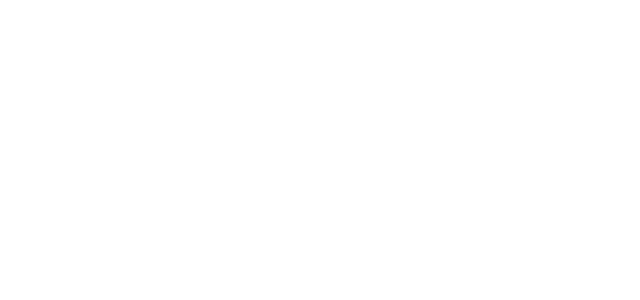
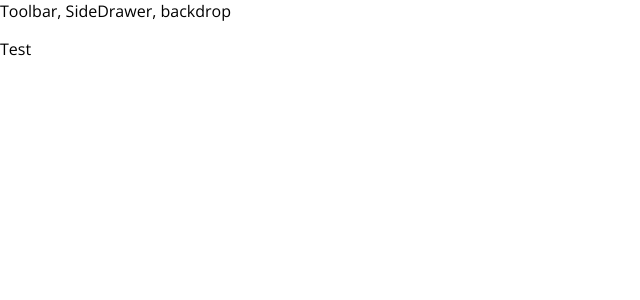
Before and after one commit to kamalogudah/burger_builder, a React app: page / in a window 1280 px wide. Shown: the top 300 px of the page, without its empty margins (0-640 px from the left). Built offline with nearby package versions, Linux system fonts and the light colour scheme.

Commit message:
Creating a Layout Component

```diff
--- a/src/App.js
+++ b/src/App.js
@@ -1,8 +1,14 @@
 import React, { Component } from "react";
-
+import Layout from "./components/Layout/Layout";
 class App extends Component {
   render() {
-    return <div />;
+    return (
+      <div>
+        <Layout>
+          <p>Test</p>
+        </Layout>
+      </div>
+    );
   }
 }
 
--- /dev/null
+++ b/src/components/Layout/Layout.js
@@ -0,0 +1,13 @@
+import React from "react";
+import Aux from "../../hoc/Aux";
+
+const layout = props => (
+  <Aux>
+    <div>
+      Toolbar, SideDrawer, backdrop
+      <main>{props.children}</main>
+    </div>
+  </Aux>
+);
+
+export default layout;
--- /dev/null
+++ b/src/hoc/Aux.js
@@ -0,0 +1,2 @@
+const aux = props => props.children;
+export default aux;
--- a/src/index.css
+++ b/src/index.css
@@ -1,14 +1,11 @@
 body {
-  margin: 0;
-  padding: 0;
-  font-family: -apple-system, BlinkMacSystemFont, "Segoe UI", "Roboto", "Oxygen",
-    "Ubuntu", "Cantarell", "Fira Sans", "Droid Sans", "Helvetica Neue",
-    sans-serif;
-  -webkit-font-smoothing: antialiased;
-  -moz-osx-font-smoothing: grayscale;
+    margin: 0;
+    padding: 0;
+    font-family: "Open Sans", sans-serif;
+    -webkit-font-smoothing: antialiased;
+    -moz-osx-font-smoothing: grayscale;
 }
 
 code {
-  font-family: source-code-pro, Menlo, Monaco, Consolas, "Courier New",
-    monospace;
+    font-family: source-code-pro, Menlo, Monaco, Consolas, "Courier New", monospace;
 }
```
